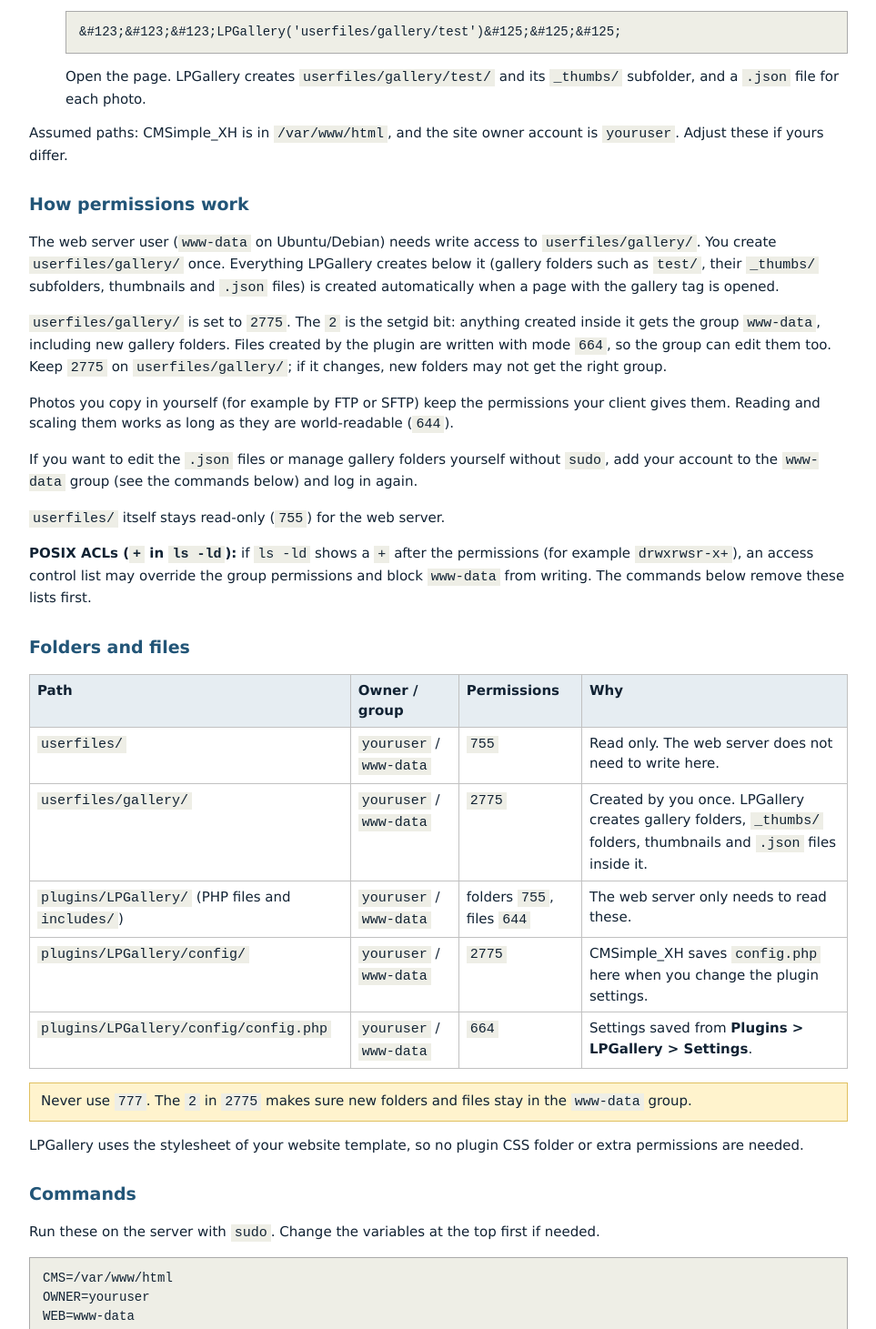
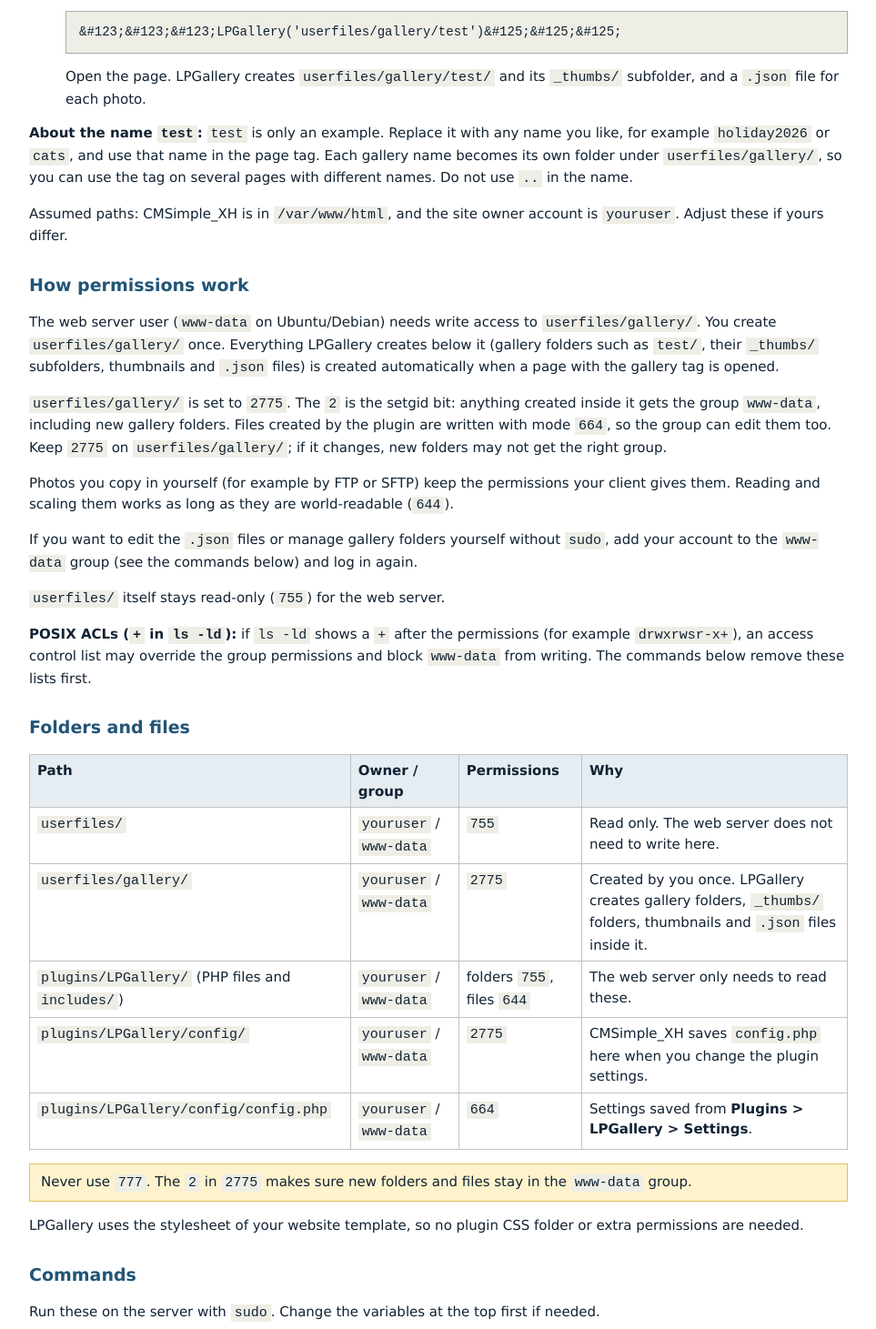
Before and after one commit to Pearldrops777/LPGallery, a PHP site: page /help/help.htm in a window 1280 px wide. Shown: the part 280-1741 px from the top of the page at 91% size, without its empty margins (158-1121 px from the left). Run offline with PHP 8.4, Linux system fonts and the light colour scheme.

Commit message:
Add files via upload

```diff
--- a/config/config.php
+++ b/config/config.php
@@ -9,7 +9,7 @@ $plugin_cf['LPGallery']['thumb_jpeg_quality']="80";
 $plugin_cf['LPGallery']['thumb_square_crop']="true";
 $plugin_cf['LPGallery']['viewer_max_px']="800";
 $plugin_cf['LPGallery']['viewer_jpeg_quality']="85";
-$plugin_cf['LPGallery']['wm_text']="";
+$plugin_cf['LPGallery']['wm_text']="Your watermark text here";
 $plugin_cf['LPGallery']['wm_size']="4";
 $plugin_cf['LPGallery']['wm_padding']="16";
 $plugin_cf['LPGallery']['wm_vertical']="bottom";
--- /dev/null
+++ b/help/help.htm
@@ -0,0 +1,190 @@
+<!DOCTYPE html>
+<html lang="en">
+<head>
+<meta charset="utf-8">
+<meta name="viewport" content="width=device-width, initial-scale=1">
+<title>LPGallery plugin: installation, permissions and photo files</title>
+<style>
+body {font-family: Verdana, Geneva, Arial, Helvetica, sans-serif; font-size: 15px; line-height: 1.5; color: #123; max-width: 900px; margin: 24px auto; padding: 0 16px;}
+h1 {font-size: 26px; color: #257;}
+h2 {font-size: 19px; color: #257; margin-top: 28px;}
+table {border-collapse: collapse; width: 100%; margin: 12px 0;}
+th, td {border: 1px solid #c1c1c1; padding: 6px 8px; text-align: left; vertical-align: top;}
+th {background: #e6edf2;}
+code {font-family: "Courier New", monospace; background: #eeeee6; padding: 1px 4px;}
+pre {background: #eeeee6; border: 1px solid #aaa; padding: 12px 14px; overflow-x: auto; font-family: "Courier New", monospace; font-size: 14px;}
+.warn {background: #fff3cd; border: 1px solid #e0c060; padding: 8px 12px;}
+</style>
+</head>
+<body>
+
+<h1>LPGallery plugin: installation, permissions and photo files</h1>
+
+<h2>Installing the plugin</h2>
+<ol>
+<li>Unzip <code>LPGallery.zip</code> on your computer. Copy the <code>LPGallery</code> folder into the <code>plugins</code> folder of your CMSimple_XH installation, so that the files end up in <code>plugins/LPGallery/</code>.</li>
+<li>Make sure the files sit directly in <code>plugins/LPGallery/</code>, not in an extra subfolder inside it.</li>
+<li>Create <code>userfiles/gallery/</code> and set the permissions described below.</li>
+<li>Create a page and add the page tag in the form below. The tag is written with HTML entities so that the server's security filter does not block the page:
+<pre>&amp;#123;&amp;#123;&amp;#123;LPGallery('userfiles/gallery/test')&amp;#125;&amp;#125;&amp;#125;</pre>
+Open the page. LPGallery creates <code>userfiles/gallery/test/</code> and its <code>_thumbs/</code> subfolder, and a <code>.json</code> file for each photo.</li>
+</ol>
+
+<p><strong>About the name <code>test</code>:</strong> <code>test</code> is only an example. Replace it with any name you like, for example <code>holiday2026</code> or <code>cats</code>, and use that name in the page tag. Each gallery name becomes its own folder under <code>userfiles/gallery/</code>, so you can use the tag on several pages with different names. Do not use <code>..</code> in the name.</p>
+
+<p>Assumed paths: CMSimple_XH is in <code>/var/www/html</code>, and the site owner account is <code>youruser</code>. Adjust these if yours differ.</p>
+
+<h2>How permissions work</h2>
+<p>The web server user (<code>www-data</code> on Ubuntu/Debian) needs write access to <code>userfiles/gallery/</code>. You create <code>userfiles/gallery/</code> once. Everything LPGallery creates below it (gallery folders such as <code>test/</code>, their <code>_thumbs/</code> subfolders, thumbnails and <code>.json</code> files) is created automatically when a page with the gallery tag is opened.</p>
+
+<p><code>userfiles/gallery/</code> is set to <code>2775</code>. The <code>2</code> is the setgid bit: anything created inside it gets the group <code>www-data</code>, including new gallery folders. Files created by the plugin are written with mode <code>664</code>, so the group can edit them too. Keep <code>2775</code> on <code>userfiles/gallery/</code>; if it changes, new folders may not get the right group.</p>
+
+<p>Photos you copy in yourself (for example by FTP or SFTP) keep the permissions your client gives them. Reading and scaling them works as long as they are world-readable (<code>644</code>).</p>
+
+<p>If you want to edit the <code>.json</code> files or manage gallery folders yourself without <code>sudo</code>, add your account to the <code>www-data</code> group (see the commands below) and log in again.</p>
+
+<p><code>userfiles/</code> itself stays read-only (<code>755</code>) for the web server.</p>
+
+<p><strong>POSIX ACLs (<code>+</code> in <code>ls -ld</code>):</strong> if <code>ls -ld</code> shows a <code>+</code> after the permissions (for example <code>drwxrwsr-x+</code>), an access control list may override the group permissions and block <code>www-data</code> from writing. The commands below remove these lists first.</p>
+
+<h2>Folders and files</h2>
+<table>
+<tr><th>Path</th><th>Owner / group</th><th>Permissions</th><th>Why</th></tr>
+<tr><td><code>userfiles/</code></td><td><code>youruser</code> / <code>www-data</code></td><td><code>755</code></td><td>Read only. The web server does not need to write here.</td></tr>
+<tr><td><code>userfiles/gallery/</code></td><td><code>youruser</code> / <code>www-data</code></td><td><code>2775</code></td><td>Created by you once. LPGallery creates gallery folders, <code>_thumbs/</code> folders, thumbnails and <code>.json</code> files inside it.</td></tr>
+<tr><td><code>plugins/LPGallery/</code> (PHP files and <code>includes/</code>)</td><td><code>youruser</code> / <code>www-data</code></td><td>folders <code>755</code>, files <code>644</code></td><td>The web server only needs to read these.</td></tr>
+<tr><td><code>plugins/LPGallery/config/</code></td><td><code>youruser</code> / <code>www-data</code></td><td><code>2775</code></td><td>CMSimple_XH saves <code>config.php</code> here when you change the plugin settings.</td></tr>
+<tr><td><code>plugins/LPGallery/config/config.php</code></td><td><code>youruser</code> / <code>www-data</code></td><td><code>664</code></td><td>Settings saved from <strong>Plugins &gt; LPGallery &gt; Settings</strong>.</td></tr>
+</table>
+
+<p class="warn">Never use <code>777</code>. The <code>2</code> in <code>2775</code> makes sure new folders and files stay in the <code>www-data</code> group.</p>
+
+<p>LPGallery uses the stylesheet of your website template, so no plugin CSS folder or extra permissions are needed.</p>
+
+<h2>Commands</h2>
+<p>Run these on the server with <code>sudo</code>. Change the variables at the top first if needed.</p>
+<pre>CMS=/var/www/html
+OWNER=youruser
+WEB=www-data
+PLUGIN=$CMS/plugins/LPGallery
+
+# create the gallery folder once and remove blocking ACLs
+sudo mkdir -p $CMS/userfiles/gallery
+sudo setfacl -b -R $CMS/userfiles/gallery
+sudo chown -R $OWNER:$WEB $CMS/userfiles/gallery
+sudo chmod 2775 $CMS/userfiles/gallery
+
+# userfiles itself stays read-only for the web server
+sudo chown $OWNER:$WEB $CMS/userfiles
+sudo chmod 755 $CMS/userfiles
+
+# plugin code: read-only for the web server
+sudo setfacl -b -R $PLUGIN
+sudo chown -R $OWNER:$WEB $PLUGIN
+sudo find $PLUGIN -type d -exec chmod 755 {} +
+sudo find $PLUGIN -type f -exec chmod 644 {} +
+
+# plugin config folder that CMSimple_XH writes to when settings are saved
+sudo chmod 2775 $PLUGIN/config
+sudo chmod 664 $PLUGIN/config/config.php
+
+# optional: let your account edit gallery files without sudo, then log in again
+sudo usermod -aG $WEB $OWNER</pre>
+
+<p>To check the permissions afterwards:</p>
+<pre>ls -ld $CMS/userfiles $CMS/userfiles/gallery $PLUGIN/config</pre>
+
+<h2>Adding pictures</h2>
+<ol>
+<li>Copy JPEG files (<code>.jpg</code> or <code>.jpeg</code>) into the folder of your gallery, for example <code>userfiles/gallery/test/</code> (<code>test</code> is the example name; use the name from your own page tag), by FTP or SFTP.</li>
+<li>Reload the page. LPGallery creates a thumbnail in <code>_thumbs/</code> and a <code>.json</code> file for each photo, with the same name as the photo.</li>
+<li>Open the <code>.json</code> file to add a title, description, metadata or comments (see below).</li>
+</ol>
+
+<h2>The .json file for each photo</h2>
+<p>For a photo called <code>sunset.jpg</code>, LPGallery uses <code>sunset.json</code>. The file is created automatically with an empty description, the metadata fields from the setting <em>meta_default_keys</em>, and no comments:</p>
+<pre>{
+    "title": "sunset",
+    "description": "",
+    "meta": {
+        "Camera": "",
+        "Location": "",
+        "Date": ""
+    },
+    "comments": []
+}</pre>
+<ul>
+<li><strong>title</strong>: the title shown above or below the photo. The file name is used when it is empty. Underscores and hyphens are shown as spaces.</li>
+<li><strong>description</strong>: a longer text. Line breaks are kept.</li>
+<li><strong>meta</strong>: pairs of label and value. Empty values are not shown. Add labels of your own if you want more fields.</li>
+<li><strong>comments</strong>: added by visitors with the Add a comment link. Each comment has a date, an author and a message. Visitors' comments are saved to this file, so do not delete the list.</li>
+</ul>
+<p class="warn">Keep the file valid JSON: put text between double quotes, use a comma between items and no comma after the last item. Use a JSON checker if the photo's information does not appear after an edit. A broken file is ignored, so the title and comments disappear until the file is repaired.</p>
+
+<h2>Settings</h2>
+<p>Open <strong>Plugins &gt; LPGallery &gt; Settings</strong> in the CMSimple_XH administration to change these values. They are saved in <code>plugins/LPGallery/config/config.php</code>. Saving the settings rewrites that file, so do not rely on comments you add to it by hand.</p>
+
+<h3>Grid (thumbnail view)</h3>
+<table>
+<tr><th>Setting</th><th>Default</th><th>Meaning</th></tr>
+<tr><td>grid_columns</td><td>3</td><td>Number of thumbnails side by side. Narrow screens show fewer columns automatically.</td></tr>
+<tr><td>grid_rows</td><td>3</td><td>Number of thumbnail rows per page. A page holds columns x rows photos; more photos go to the next page.</td></tr>
+<tr><td>grid_show_captions</td><td>true</td><td><code>true</code> shows the title and description under or above each thumbnail and the large photo. <code>false</code> hides them.</td></tr>
+<tr><td>grid_caption_position</td><td>below</td><td><code>below</code> or <code>above</code>: where the title and description go, relative to the picture.</td></tr>
+</table>
+
+<h3>Thumbnails</h3>
+<table>
+<tr><th>Setting</th><th>Default</th><th>Meaning</th></tr>
+<tr><td>thumb_max_px</td><td>160</td><td>Size of the thumbnails in pixels, measured on the longest side. Thumbnails are created once and stored in <code>_thumbs/</code>.</td></tr>
+<tr><td>thumb_jpeg_quality</td><td>80</td><td>JPEG quality of the thumbnails, from 10 (smallest file) to 100 (best quality).</td></tr>
+<tr><td>thumb_square_crop</td><td>true</td><td><code>true</code> crops each thumbnail to a square from the middle of the photo. <code>false</code> keeps the whole photo, so thumbnails have their own proportions.</td></tr>
+</table>
+
+<h3>Large photo (viewer)</h3>
+<table>
+<tr><th>Setting</th><th>Default</th><th>Meaning</th></tr>
+<tr><td>viewer_max_px</td><td>800</td><td>Size of the large photo in pixels, measured on the longest side. The photo is scaled down; it is never enlarged beyond the original.</td></tr>
+<tr><td>viewer_jpeg_quality</td><td>85</td><td>JPEG quality of the large photo, from 10 to 100. The large photo is created on each view, so a higher value means a larger file to load.</td></tr>
+</table>
+
+<h3>Watermark</h3>
+<p>The watermark is drawn on the large photo only. Thumbnails are not watermarked.</p>
+<table>
+<tr><th>Setting</th><th>Default</th><th>Meaning</th></tr>
+<tr><td>wm_text</td><td>empty</td><td>The text of the watermark, for example your site name or <code>&copy; 2026 Your Name</code>. Leave it empty for no watermark.</td></tr>
+<tr><td>wm_size</td><td>4</td><td>Size of the watermark text, from 1 (smallest) to 5 (largest).</td></tr>
+<tr><td>wm_padding</td><td>16</td><td>Distance in pixels between the watermark and the edge of the photo.</td></tr>
+<tr><td>wm_vertical</td><td>bottom</td><td>Vertical position: <code>top</code>, <code>center</code> or <code>bottom</code>.</td></tr>
+<tr><td>wm_horizontal</td><td>center</td><td>Horizontal position: <code>left</code>, <code>center</code> or <code>right</code>.</td></tr>
+<tr><td>wm_hex_color</td><td>#ffffff</td><td>Colour of the watermark text as a hex value, for example <code>#ffffff</code> for white or <code>#000000</code> for black.</td></tr>
+</table>
+<p>If the server has a TrueType font (for example DejaVu Sans), the watermark can contain any character, including the copyright sign. Otherwise the bitmap font is used. To use your own font, put a file named <code>font.ttf</code> in <code>plugins/LPGallery/</code>.</p>
+
+<h3>Metadata (extra fields)</h3>
+<table>
+<tr><th>Setting</th><th>Default</th><th>Meaning</th></tr>
+<tr><td>meta_enabled</td><td>true</td><td><code>true</code> shows the metadata fields from each <code>.json</code> file under the large photo, as label and value. Empty values are not shown.</td></tr>
+<tr><td>meta_default_keys</td><td>Camera,Location,Date</td><td>Labels added to the <code>meta</code> section of each new <code>.json</code> file, separated by commas. Existing files are not changed, so edit them by hand if you change this later.</td></tr>
+</table>
+
+<h3>Comments</h3>
+<table>
+<tr><th>Setting</th><th>Default</th><th>Meaning</th></tr>
+<tr><td>comments_enabled</td><td>true</td><td><code>true</code> shows the comments and the Add a comment link under each large photo. <code>false</code> hides them.</td></tr>
+<tr><td>comments_captcha</td><td>true</td><td><code>true</code> asks visitors a simple sum (for example 4 + 7) before a comment is saved, to keep out spam. <code>false</code> saves comments without the question.</td></tr>
+</table>
+
+<h2>Watermark font</h2>
+<p>If the server has TrueType fonts (for example DejaVu Sans), LPGallery uses them, and the watermark can contain any character, including the copyright sign. Without one, a bitmap font is used. To use your own font, put a file named <code>font.ttf</code> in <code>plugins/LPGallery/</code>.</p>
+
+<h2>Troubleshooting</h2>
+<ul>
+<li><strong>The folder is not writable by the web server</strong>: check the permissions of <code>userfiles/gallery</code> above.</li>
+<li><strong>Could not save file ./plugins/LPGallery/config/config.php</strong>: check the permissions of the config folder and file above.</li>
+<li><strong>A 403 Forbidden page when you save the page</strong>: the server's security filter (ModSecurity) has blocked the text. Use the HTML entity form of the page tag shown above.</li>
+<li><strong>No thumbnails</strong>: check that the photos are JPEG files and that the page loads without an error message.</li>
+</ul>
+
+</body>
+</html>
--- a/index.php
+++ b/index.php
@@ -41,14 +41,14 @@ function LPGallery(string $folder = ''): string
     $absThumbs = $absDir . '_thumbs/';
 
     if (!lpg_ensure_dir($absThumbs)) {
-        return lpg_notice('Cannot create or write to ' . $relPath . '. Check permissions on userfiles/gallery/ (see help.htm).');
+        return lpg_notice('Cannot create or write to ' . $relPath . '. Check permissions on userfiles/gallery/ (see help/help.htm).');
     }
 
     clearstatcache(true, $absDir);
     clearstatcache(true, $absThumbs);
 
     if (!is_writable($absDir) || !is_writable($absThumbs)) {
-        return lpg_notice('Folder ' . $relPath . ' is not writable by the web server (see help.htm).');
+        return lpg_notice('Folder ' . $relPath . ' is not writable by the web server (see help/help.htm).');
     }
 
     $images = lpg_scan_images($absDir);
```
Also changed, not shown: README.md.
